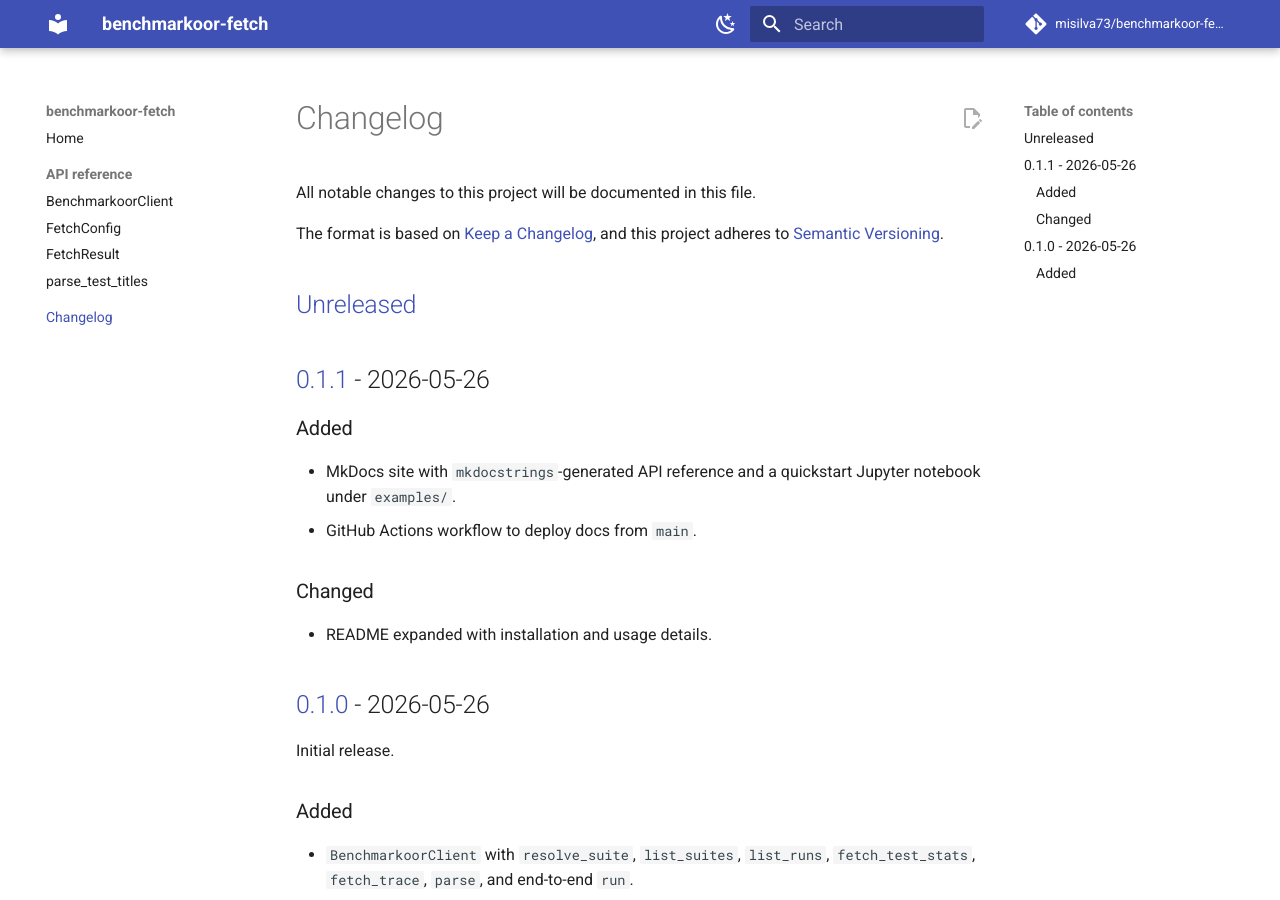
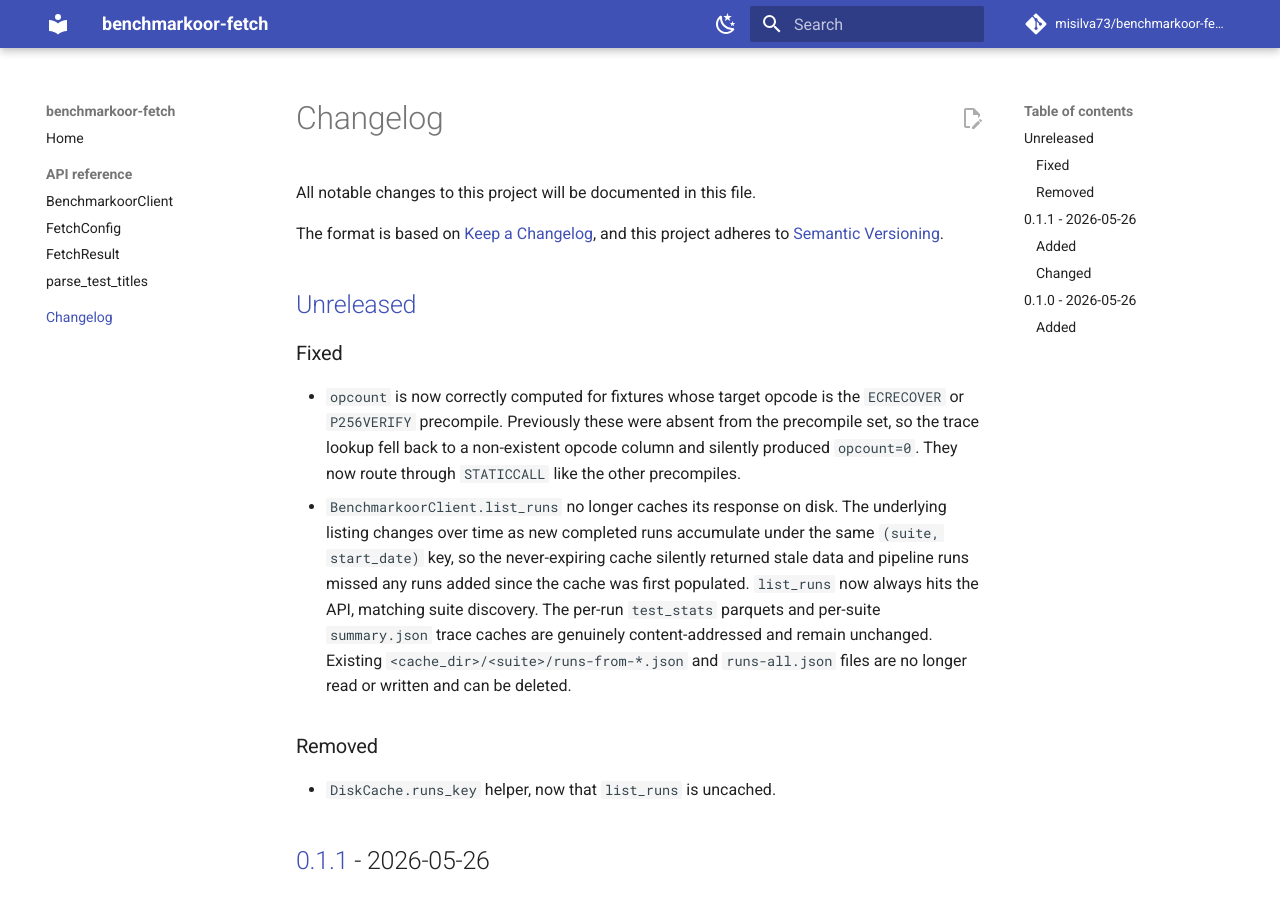
Before and after one commit to misilva73/benchmarkoor-fetch, an MkDocs documentation site: the page built from docs/changelog.md, in a window 1280 px wide and 900 px high. Built offline with MkDocs 1.6.1 and Material for MkDocs 9.7.7, drawn with Linux system fonts in a browser that asks for light colours; comment, search, counter and statistics services are not loaded.

Commit message:
Fix precompile opcount + caching bugs

```diff
--- a/CHANGELOG.md
+++ b/CHANGELOG.md
@@ -6,6 +6,27 @@ The format is based on [Keep a Changelog](https://keepachangelog.com/en/1.1.0/),
 and this project adheres to [Semantic Versioning](https://semver.org/spec/v2.0.0.html).
 
 ## [Unreleased]
+
+### Fixed
+
+- `opcount` is now correctly computed for fixtures whose target opcode is the
+  `ECRECOVER` or `P256VERIFY` precompile. Previously these were absent from
+  the precompile set, so the trace lookup fell back to a non-existent opcode
+  column and silently produced `opcount=0`. They now route through
+  `STATICCALL` like the other precompiles.
+- `BenchmarkoorClient.list_runs` no longer caches its response on disk. The
+  underlying listing changes over time as new completed runs accumulate under
+  the same `(suite, start_date)` key, so the never-expiring cache silently
+  returned stale data and pipeline runs missed any runs added since the cache
+  was first populated. `list_runs` now always hits the API, matching suite
+  discovery. The per-run `test_stats` parquets and per-suite `summary.json`
+  trace caches are genuinely content-addressed and remain unchanged. Existing
+  `<cache_dir>/<suite>/runs-from-*.json` and `runs-all.json` files are no
+  longer read or written and can be deleted.
+
+### Removed
+
+- `DiskCache.runs_key` helper, now that `list_runs` is uncached.
 
 ## [0.1.1] - 2026-05-26
 
```
Also changed, not shown: .claude/CLAUDE.md (+4 -2 lines), .claude/e2e_testing_plan.md (+4 -4 lines), .claude/implementation_plan.md (+19 -23 lines), .claude/unit_testing_plan.md (+2 -2 lines), 7 other files.
